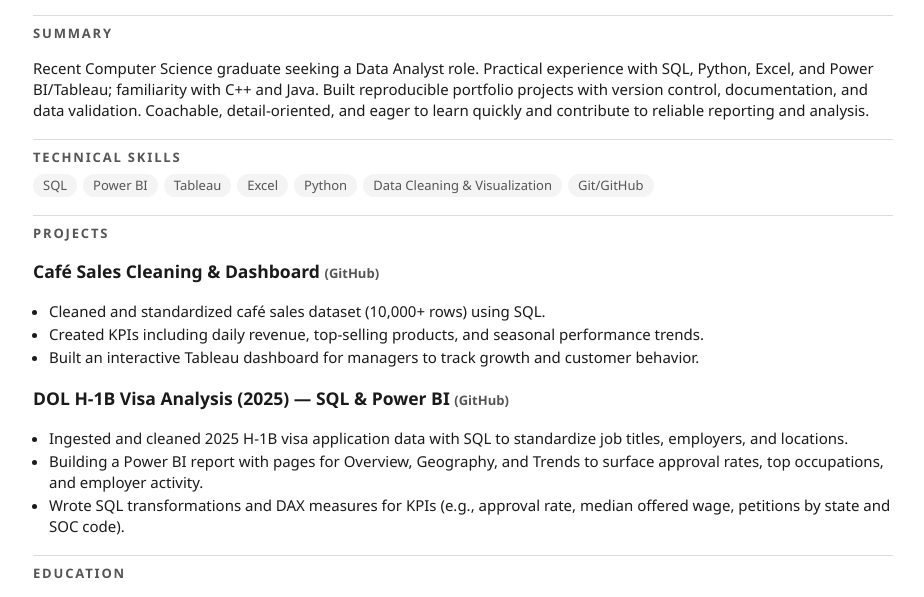
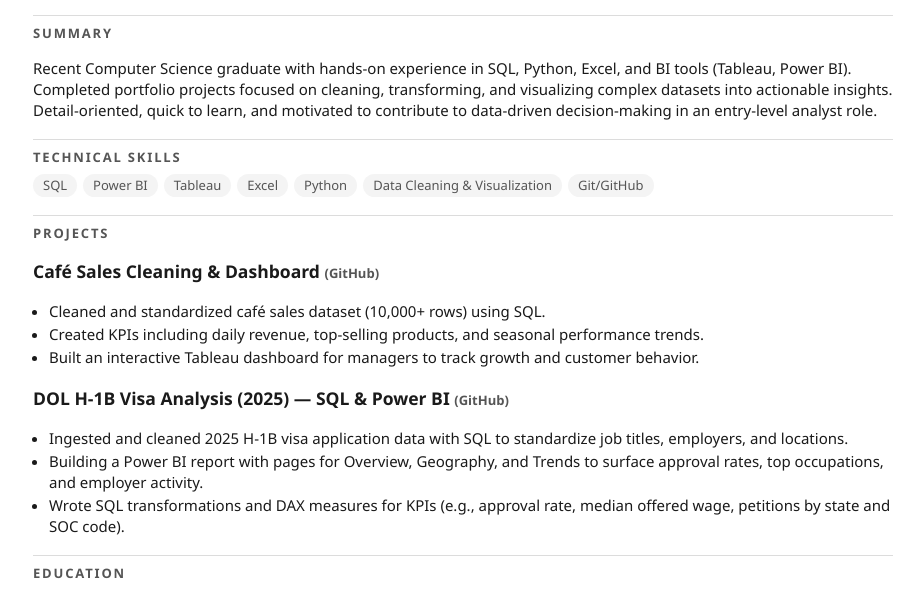
Before and after one commit to Mason-Day-Cs/Resume, a plain HTML site: page index.html in a window 1280 px wide. Shown: the part 142-739 px from the top of the page, without its empty margins (177-1101 px from the left). Drawn offline with Linux system fonts and the light colour scheme.

Commit message:
Update index.html

```diff
--- a/index.html
+++ b/index.html
@@ -152,10 +152,9 @@
   <section class="section">
     <h2>Summary</h2>
     <p>
-      Recent Computer Science graduate seeking a Data Analyst role.
-      Practical experience with SQL, Python, Excel, and Power BI/Tableau; familiarity with C++ and Java.
-      Built reproducible portfolio projects with version control, documentation, and data validation.
-      Coachable, detail-oriented, and eager to learn quickly and contribute to reliable reporting and analysis.
+      Recent Computer Science graduate with hands-on experience in SQL, Python, Excel, and BI tools (Tableau, Power BI).
+      Completed portfolio projects focused on cleaning, transforming, and visualizing complex datasets into actionable insights.
+      Detail-oriented, quick to learn, and motivated to contribute to data-driven decision-making in an entry-level analyst role.
     </p>
   </section>
 
```
